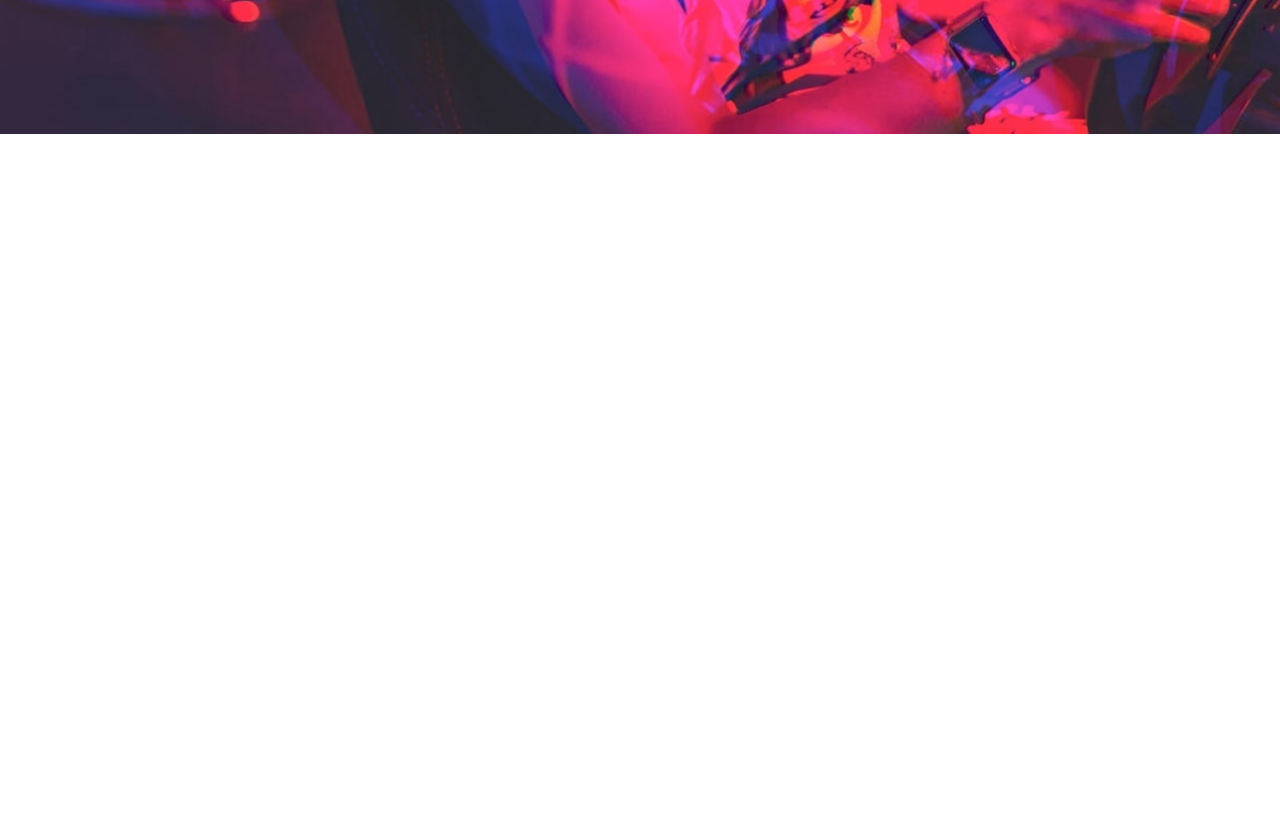
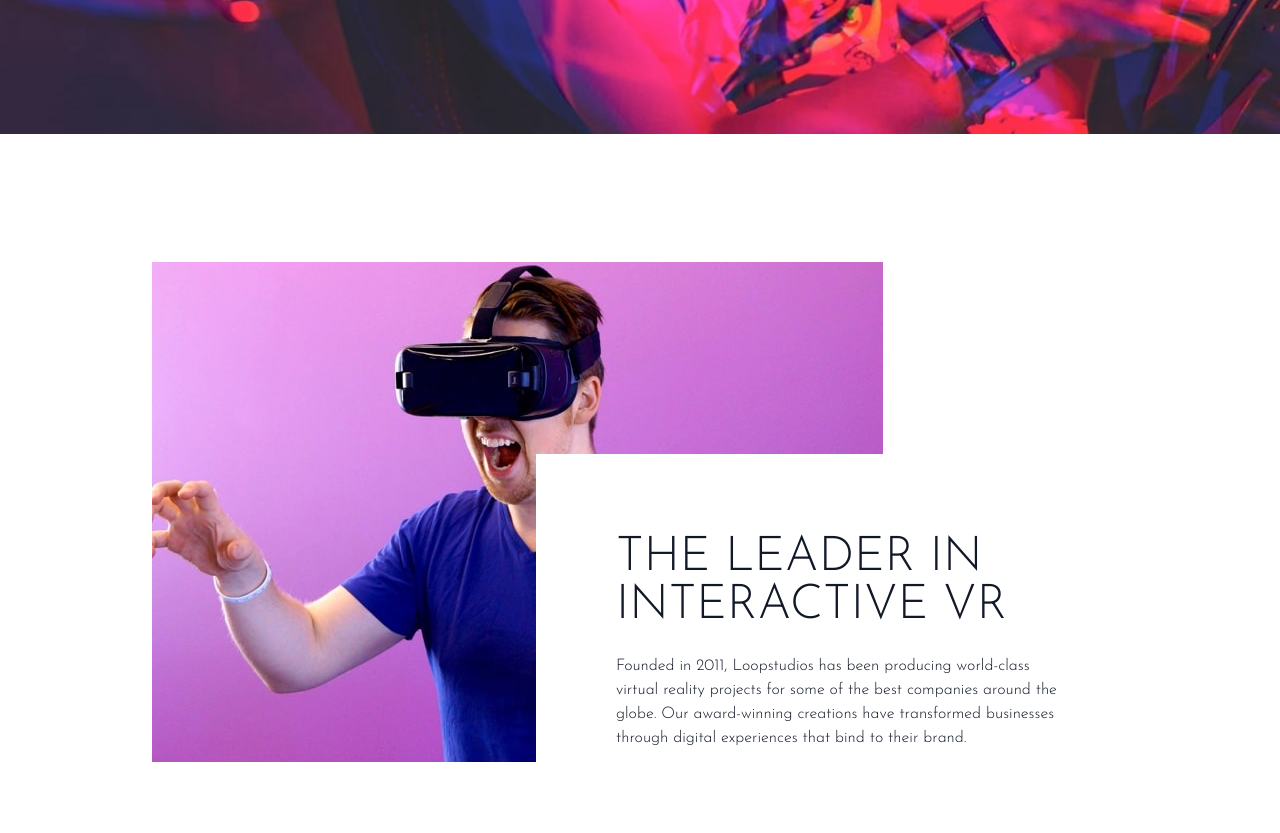
Before and after one commit to EddieO23/loopStudios-tailwindCSS, a website: page index.html in a window 1280 px wide. Shown: the part 522-1355 px from the top of the page. Before the commit the page ends 800 px from the top, so only its background shows below. Drawn offline with Linux system fonts and the light colour scheme.

Commit message:
finished feature section

```diff
--- a/index.html
+++ b/index.html
@@ -28,46 +28,67 @@
         <!-- Menu/Logo container/ Nav -->
         <nav class="flex items-center justify-between font-bold text-white">
           <!-- logo -->
-      <img src="images/logo.svg" alt="">
+          <img src="images/logo.svg" alt="" />
           <!-- menu -->
           <div class="hidden h-10 font-alata md:flex md:space-x-8">
             <div class="group">
               <a href="#">About</a>
-          <div class="mx-2 group-hover:border-b group-hover:border-blue-50">
-
-          </div>
+              <div
+                class="mx-2 group-hover:border-b group-hover:border-blue-50"
+              ></div>
             </div>
             <div class="group">
               <a href="#">Careers</a>
-          <div class="mx-2 group-hover:border-b group-hover:border-blue-50">
-
-          </div>
+              <div
+                class="mx-2 group-hover:border-b group-hover:border-blue-50"
+              ></div>
             </div>
             <div class="group">
               <a href="#">Events</a>
-          <div class="mx-2 group-hover:border-b group-hover:border-blue-50">
-
-          </div>
+              <div
+                class="mx-2 group-hover:border-b group-hover:border-blue-50"
+              ></div>
             </div>
             <div class="group">
               <a href="#">Products</a>
-          <div class="mx-2 group-hover:border-b group-hover:border-blue-50">
-
-          </div>
+              <div
+                class="mx-2 group-hover:border-b group-hover:border-blue-50"
+              ></div>
             </div>
             <div class="group">
               <a href="#">Support</a>
-          <div class="mx-2 group-hover:border-b group-hover:border-blue-50">
-
-          </div>
+              <div
+                class="mx-2 group-hover:border-b group-hover:border-blue-50"
+              ></div>
             </div>
           </div>
           <!-- @todo Hamburger button -->
         </nav>
         <!-- @todo Mobile menu -->
 
-    <div class="max-w-lg mt-32 mb-32 p-4 font-sans text-4xl text-white uppercase border-2 md:p-10 md:m-32 md:mx-0 md:text-6xl">
+        <div
+          class="max-w-lg mt-32 mb-32 p-4 font-sans text-4xl text-white uppercase border-2 md:p-10 md:m-32 md:mx-0 md:text-6xl"
+        >
           Impressive Experiences That Deliver
+        </div>
+      </div>
+    </section>
+
+    <!-- feature section -->
+    <section id="feature">
+      <div
+        class="relative container flex flex-col max-6xl mx-auto my-32 px-6 text-gray-900 md:flex-row md:px-0">
+        <!-- image -->
+         <img src="images/desktop/image-interactive.jpg" alt="interactive img">
+         <!-- text container -->
+          <div class="top-48 pr-0 bg-white md:absolute md:right-0 md:py-20 md:pl-20">
+            <h2 class="max-w-lg mt-10 mb-6 font-sans text-4xl text-center text-gray-900 uppercase md:text-5xl md:mt-0 md:text-left">The Leader in Interactive VR</h2>
+            <p class="max-w-md text-center md:text-left">
+              Founded in 2011, Loopstudios has been producing world-class virtual
+            reality projects for some of the best companies around the globe.
+            Our award-winning creations have transformed businesses through
+            digital experiences that bind to their brand.
+            </p>
           </div>
     </div>
     </section>
```
Also changed, not shown: css/style.css. Lines whose indentation alone changed are shown as unchanged.
